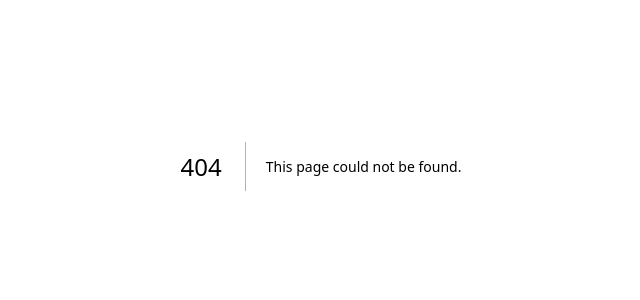
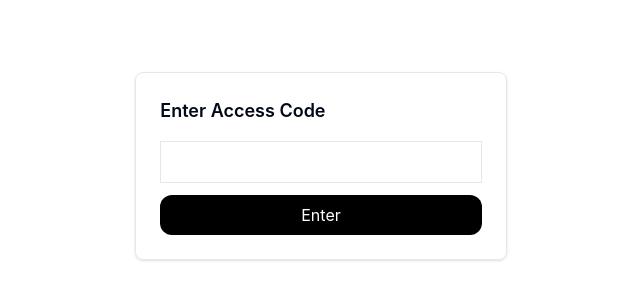
Before and after one commit to QSTools/qstools-web, a Next.js app: page /login in a window 1280 px wide. Before the commit this address had no page. Shown: the part 234-534 px from the top of the page, without its empty margins (319-959 px from the left). Built offline with nearby package versions, Linux system fonts and the light colour scheme.

Commit message:
Add password protection

```diff
--- /dev/null
+++ b/app/(auth)/login/page.jsx
@@ -0,0 +1,36 @@
+"use client";
+
+import { useState } from "react";
+
+export default function LoginPage() {
+  const [password, setPassword] = useState("");
+
+  const handleLogin = () => {
+    if (password === process.env.NEXT_PUBLIC_APP_PASSWORD) {
+      localStorage.setItem("qs-auth", "true");
+      window.location.href = "/";
+    } else {
+      alert("Wrong password");
+    }
+  };
+
+  return (
+    <div className="flex items-center justify-center h-screen">
+      <div className="p-6 border rounded-lg shadow">
+        <h1 className="mb-4 text-lg font-semibold">Enter Access Code</h1>
+        <input
+          type="password"
+          className="border p-2 w-full mb-3"
+          value={password}
+          onChange={(e) => setPassword(e.target.value)}
+        />
+        <button
+          onClick={handleLogin}
+          className="w-full bg-black text-white p-2 rounded"
+        >
+          Enter
+        </button>
+      </div>
+    </div>
+  );
+}
--- /dev/null
+++ b/middleware.js
@@ -0,0 +1,15 @@
+import { NextResponse } from "next/server";
+
+export function middleware(request) {
+  const isLoggedIn =
+    request.cookies.get("qs-auth")?.value === "true";
+
+  const url = request.nextUrl.clone();
+
+  if (!isLoggedIn && url.pathname !== "/login") {
+    url.pathname = "/login";
+    return NextResponse.redirect(url);
+  }
+
+  return NextResponse.next();
+}
```
